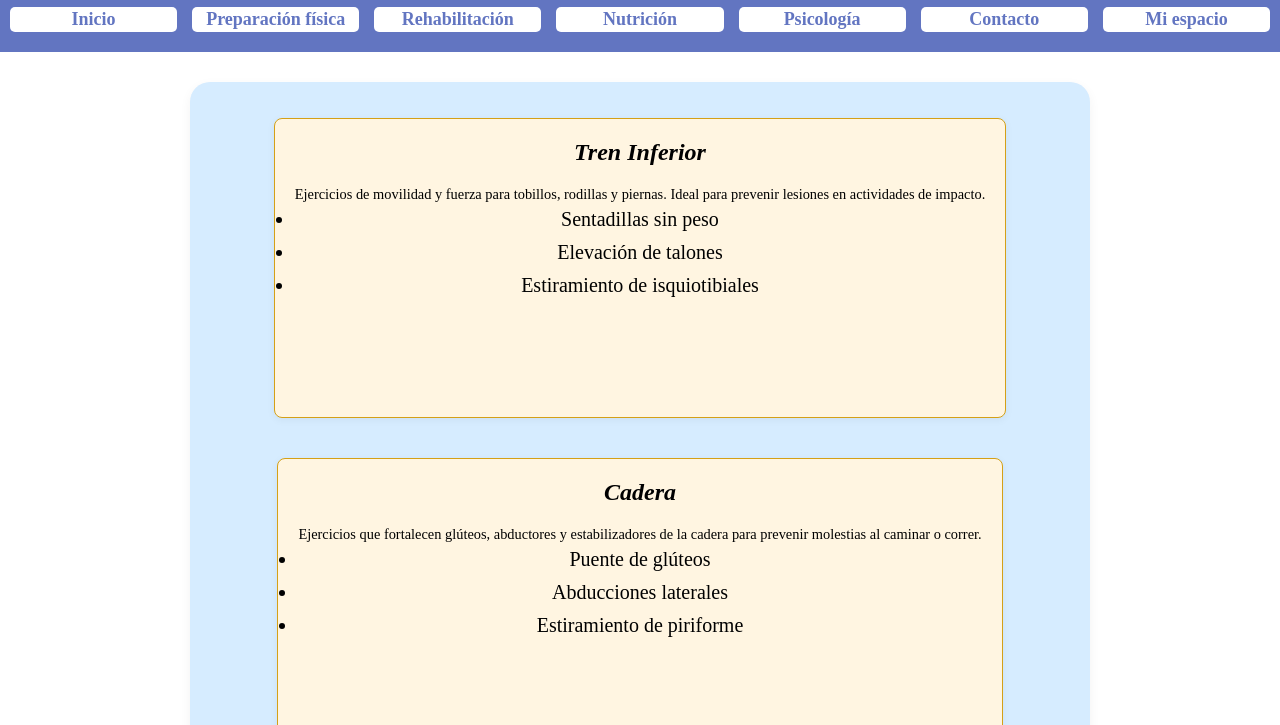
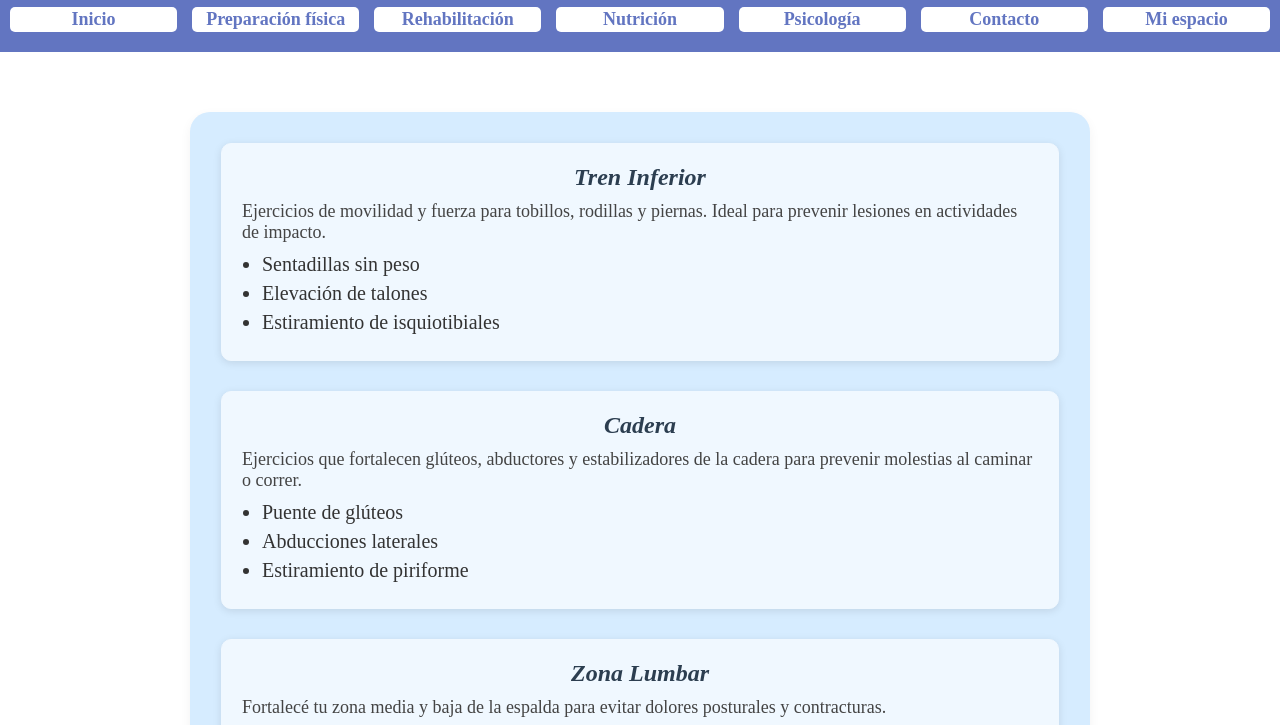
Before and after one commit to MartinCounago97/proyectobigua.github.io, a website: page pages/ejerciciosPreventivos.html in a window 1280 px wide. Shown: the part 60-785 px from the top of the page. Drawn offline with Linux system fonts and the light colour scheme.

Commit message:
agregado de estilos para label de form, main, sections y rehanilitacion h4 por h3

```diff
--- a/scss/layout/_formularios.scss
+++ b/scss/layout/_formularios.scss
@@ -35,3 +35,10 @@ select {
 .seccionFormulario {
   background-color: #f0f8ff;
 }
+
+label {
+  font-size: 16px;
+  margin-bottom: 5px;
+  font-weight: bold;
+  text-align: left;
+}
--- a/scss/layout/_main.scss
+++ b/scss/layout/_main.scss
@@ -4,3 +4,10 @@ main {
   flex-direction: column;
   align-items: center;
 }
+
+.contenedor-ejercicios {
+  display: flex;
+  flex-wrap: wrap;
+  justify-content: center;
+  gap: 20px;
+}
--- a/scss/layout/_sections.scss
+++ b/scss/layout/_sections.scss
@@ -5,8 +5,8 @@ $color-texto: #303030;
 $color-secundario: var(--color-secundario);
 $color-calendario: #a8d5ba;
 $color-calendario-borde: #3a6f41;
-$color-ejercicio: #fff5e1;
-$color-ejercicio-borde: #d4a017;
+$color-ejercicio: #f0f8ff;
+$color-ejercicio-borde: #f0f8ff;
 
 $radius: 20px;
 $sombra: 0 4px 12px rgba(0, 0, 0, 0.05);
@@ -49,6 +49,11 @@ h2 {
 
 h3 {
   @include titulo(22px, $color-primario, uppercase);
+  margin-bottom: 10px;
+}
+
+h4 {
+  @include titulo(20px, $color-primario, uppercase);
   margin-bottom: 10px;
 }
 
@@ -160,13 +165,6 @@ h3 {
   }
 }
 
-.contenedor-ejercicios {
-  display: flex;
-  flex-wrap: wrap;
-  justify-content: center;
-  gap: 20px;
-}
-
 .bloque-ejercicio {
   display: flex;
   flex-direction: column;
@@ -177,20 +175,40 @@ h3 {
   @include caja-base(
     $color-ejercicio,
     $color-ejercicio-borde,
-    8px,
+    10px,
     20px,
-    $sombra-caja
+    0 2px 8px rgba(0, 0, 0, 0.1)
   );
-  flex: 1 1 300px;
-  margin: 5px 0;
+  width: 100%;
+  max-width: 100%;
 
-  h3 {
-    font-size: 1.2em;
+  h2 {
+    color: #2c3e50;
     margin-bottom: 10px;
+    text-align: center;
   }
 
   p {
-    font-size: 0.9em;
-    margin: 5px 0;
+    font-size: 18px;
+    color: #444;
+    margin-bottom: 10px;
+    text-align: left;
+  }
+
+  ul {
+    padding-left: 20px;
+    color: #333;
+    text-align: left;
+  }
+
+  ul li {
+    margin-bottom: 6px;
   }
 }
+
+.contenedor-ejercicios {
+  padding: 30px;
+  display: flex;
+  flex-direction: column;
+  gap: 40px;
+}
```
Also changed, not shown: pages/rehabilitacion.html (+1 -1 lines), style.css, 1 other file.
